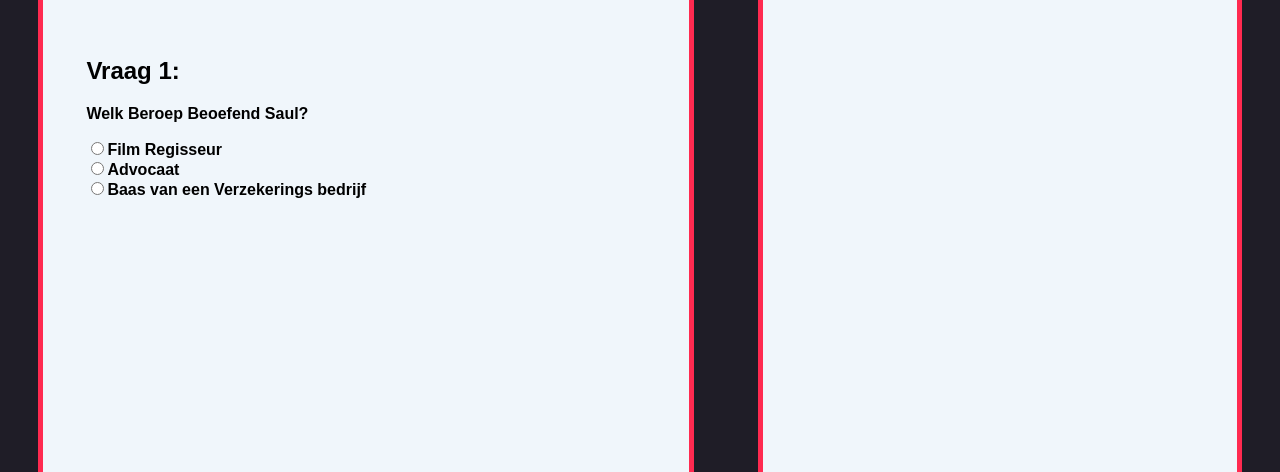
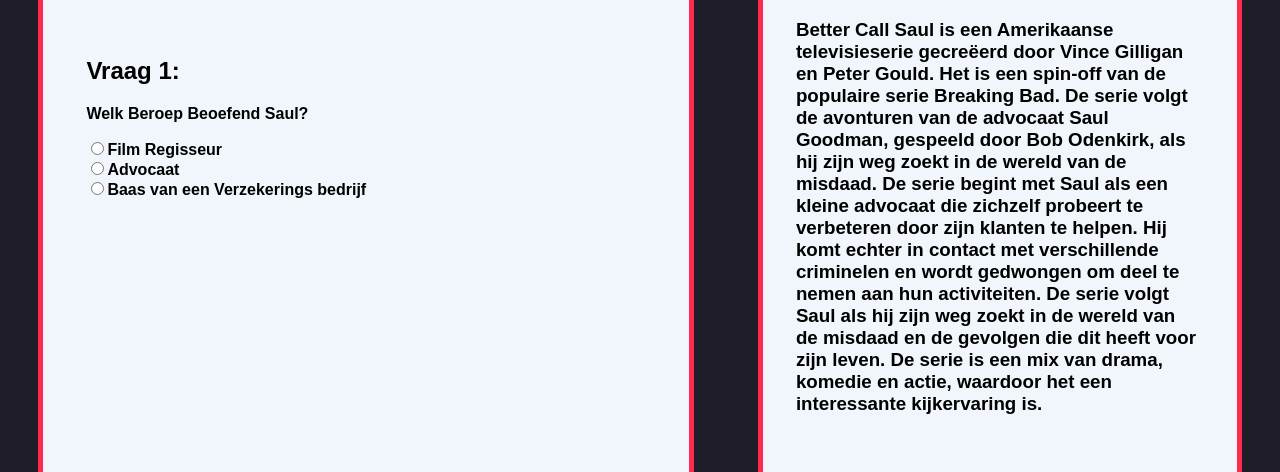
Before and after one commit to WBackx/Quizie, a plain HTML site: page Quiz/Quizes/Wouter_Quiz/SaulGoodMan.html in a window 1280 px wide. Shown: the part 328-800 px from the top of the page. Drawn offline with nearby package versions, Linux system fonts and the light colour scheme; a script that the page names is missing; a web font is replaced by a local one.

Commit message:
info toegevoegd

```diff
--- a/Quiz/Quizes/Wouter_Quiz/SaulGoodMan.html
+++ b/Quiz/Quizes/Wouter_Quiz/SaulGoodMan.html
@@ -38,7 +38,17 @@
     </div>
     <div class="textdiv">
         <h1>Info</h1>
-
+        <h3>
+            Better Call Saul is een Amerikaanse televisieserie gecreëerd door Vince Gilligan en Peter Gould.
+            Het is een spin-off van de populaire serie Breaking Bad.
+            De serie volgt de avonturen van de advocaat Saul Goodman, gespeeld door Bob Odenkirk, als hij zijn weg zoekt in de wereld van de misdaad.
+            De serie begint met Saul als een kleine advocaat die zichzelf probeert te verbeteren door zijn klanten te helpen.
+            Hij komt echter in contact met verschillende criminelen en wordt gedwongen om deel te nemen aan hun activiteiten.
+            De serie volgt Saul als hij zijn weg zoekt in de wereld van de misdaad en de gevolgen die dit heeft voor zijn leven.
+            De serie is een mix van drama, komedie en actie, waardoor het een interessante kijkervaring is.
+        </h3>
+        <br>    <br>    <br>    <br>    <br>    <br>
+        <p></p>
     </div>
     <script type='text/javascript' src='https://ajax.googleapis.com/ajax/libs/jquery/1.9.1/jquery.min.js'></script>
     <script type="text/javascript" src='questions.json'></script>
```
